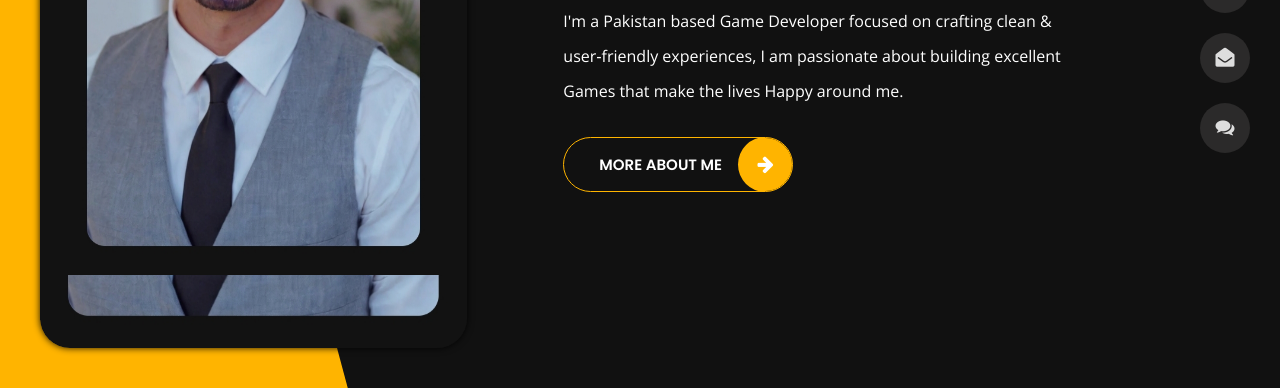
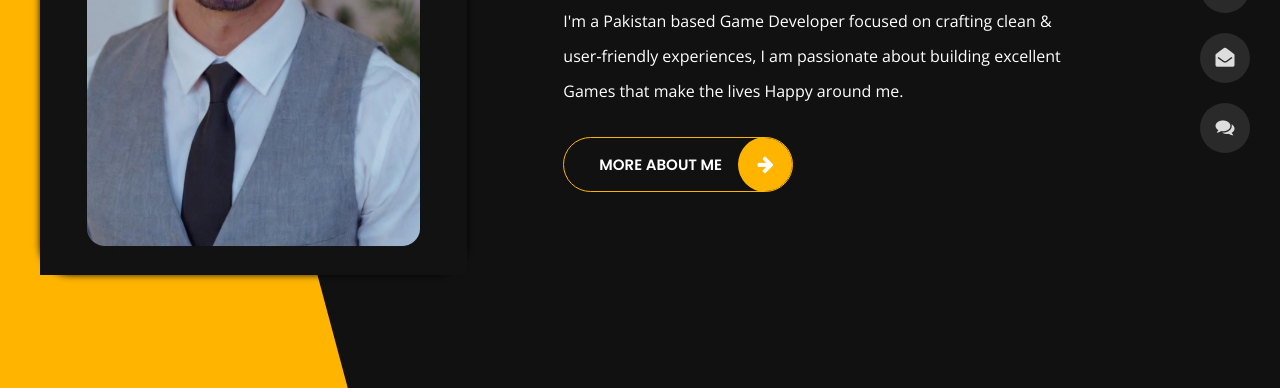
Before and after one commit to Hashim2/Personal-portfolio, a plain HTML site: page index.html in a window 1280 px wide. Shown: the part 412-800 px from the top of the page. Drawn offline with nearby package versions, Linux system fonts and the light colour scheme.

Commit message:
Update style.css

```diff
--- a/css/style.css
+++ b/css/style.css
@@ -540,13 +540,14 @@ body.light hr.separator {
   background-size: cover;
   background-repeat: no-repeat;
   background-position: top;
-  height: calc(100vh - 80px);
+  /* height: calc(100vh - 80px); */
   z-index: 111;
   border-radius: 30px;
   left: 40px;
   top: 40px;
+  padding: 0%;
   box-shadow: 0 0 7px rgba(0,0,0,.9);
-  padding: 0%;
+
 }
 
 .home .container-home {
```
